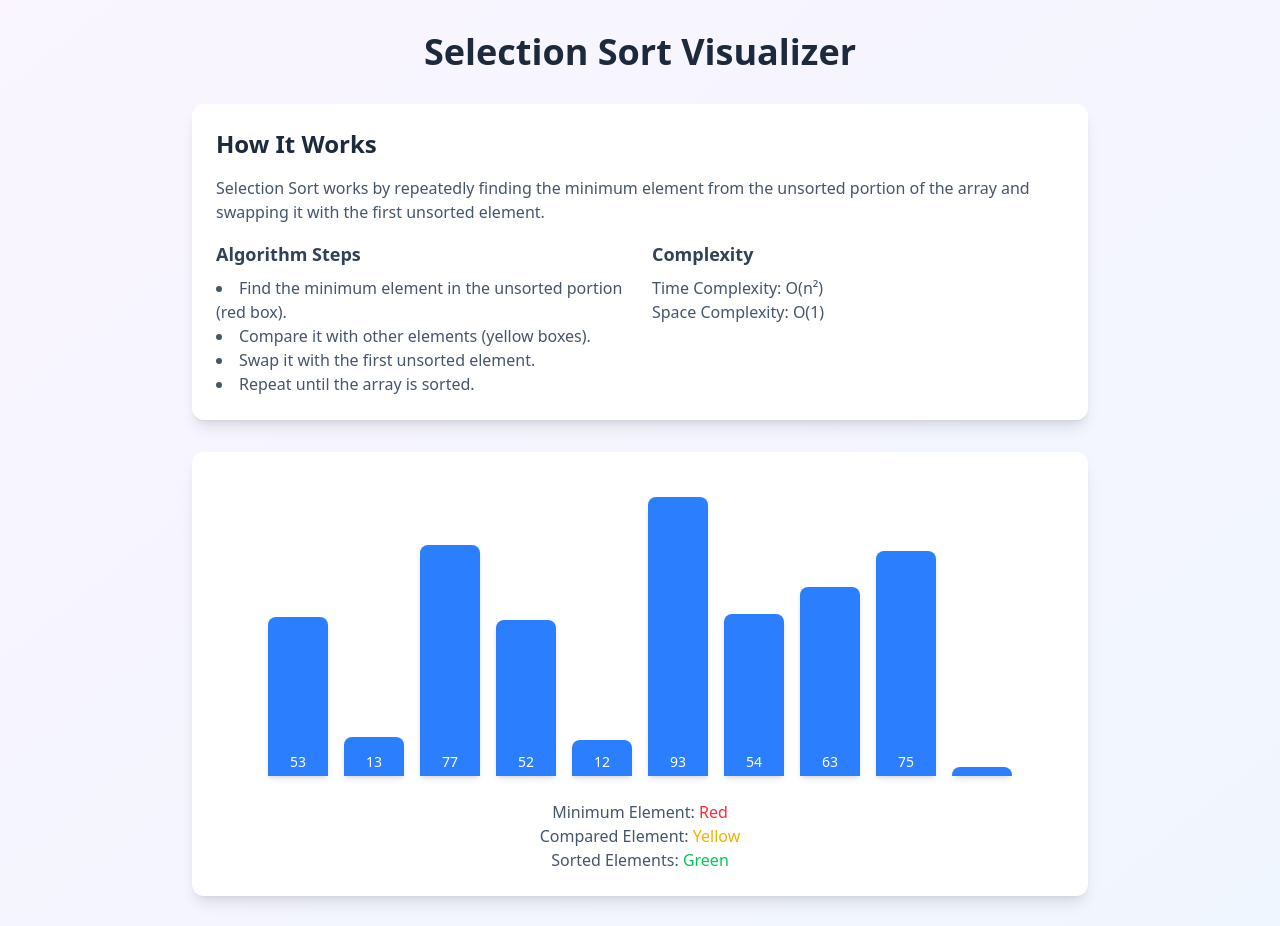
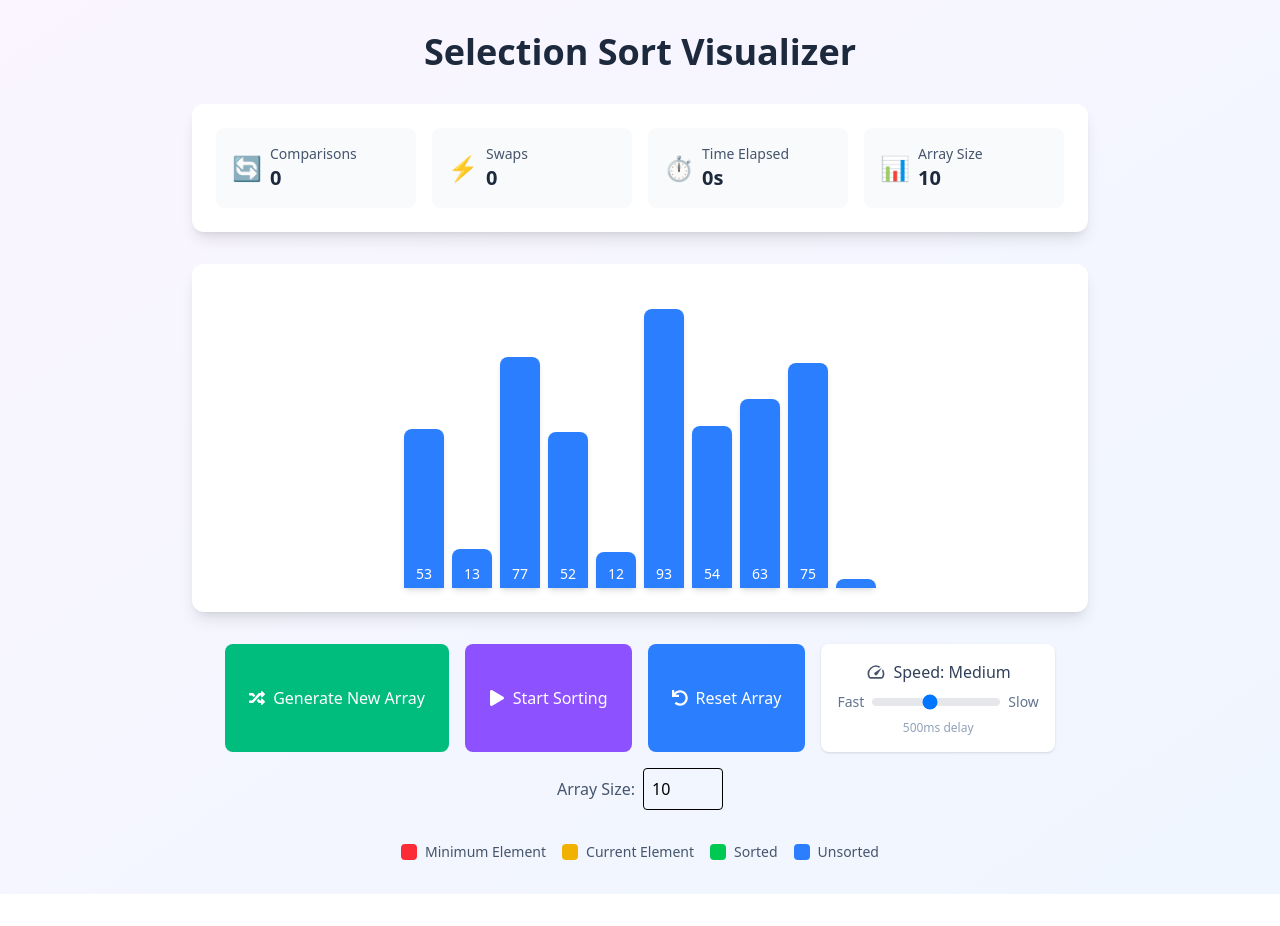
Before and after one commit to NikhilPatil2727/DSAVisualizer, a React (Vite) app: page / in a window 1280 px wide. Shown: the top 926 px of the page. After the commit the page ends 894 px from the top, so only its background shows below. Built offline with nearby package versions, Linux system fonts and the light colour scheme.

Commit message:
selection sort update

```diff
--- a/src/components/SelectionSortVisualizer.jsx
+++ b/src/components/SelectionSortVisualizer.jsx
@@ -1,167 +1,297 @@
-import React, { useState, useEffect } from 'react';
+import React, { useState, useEffect, useRef } from 'react';
+import { FaPlay, FaPause, FaRandom, FaUndo } from 'react-icons/fa';
+import { MdSpeed } from 'react-icons/md';
+
+const SPEED_OPTIONS = {
+  1000: 'Very Slow',
+  800: 'Slow',
+  500: 'Medium',
+  300: 'Fast',
+  100: 'Very Fast'
+};
 
 const SelectionSortVisualizer = () => {
   const [array, setArray] = useState([]);
   const [sorting, setSorting] = useState(false);
-  const [minIndex, setMinIndex] = useState(-1); // Index of the minimum element
-  const [currentIndex, setCurrentIndex] = useState(-1); // Current element being compared
-  const [sortedIndices, setSortedIndices] = useState([]); // Indices of sorted elements
-  const [swapping, setSwapping] = useState(false); // State to trigger swap animation
+  const [paused, setPaused] = useState(false);
+  const [minIndex, setMinIndex] = useState(-1);
+  const [currentIndex, setCurrentIndex] = useState(-1);
+  const [sortedIndices, setSortedIndices] = useState([]);
+  const [speed, setSpeed] = useState(500);
+  const [arraySize, setArraySize] = useState(10);
+  const [stats, setStats] = useState({
+    comparisons: 0,
+    swaps: 0,
+    timeElapsed: 0
+  });
 
-  // Generate a random array
+  const sortingRef = useRef(null);
+  const pausedRef = useRef(false);
+  const startTimeRef = useRef(null);
+
   const generateArray = () => {
-    const newArray = Array.from({ length: 10 }, () =>
+    const newArray = Array.from({ length: arraySize }, () =>
       Math.floor(Math.random() * 99) + 1
     );
+    resetState(newArray);
+  };
+
+  const resetState = (newArray = array) => {
     setArray(newArray);
+    setSorting(false);
+    setPaused(false);
+    pausedRef.current = false;
     setMinIndex(-1);
     setCurrentIndex(-1);
     setSortedIndices([]);
-    setSwapping(false);
+    setStats({ comparisons: 0, swaps: 0, timeElapsed: 0 });
+    startTimeRef.current = null;
+    if (sortingRef.current) {
+      clearTimeout(sortingRef.current);
+    }
   };
 
   useEffect(() => {
     generateArray();
-  }, []);
+    return () => {
+      if (sortingRef.current) {
+        clearTimeout(sortingRef.current);
+      }
+    };
+  }, [arraySize]);
 
-  // Selection Sort Algorithm
+  const sleep = (ms) => new Promise((resolve) => {
+    sortingRef.current = setTimeout(resolve, ms);
+  });
+
+  const updateStats = (comparisons, swaps) => {
+    const currentTime = Date.now();
+    const timeElapsed = startTimeRef.current ? currentTime - startTimeRef.current : 0;
+    setStats({ comparisons, swaps, timeElapsed });
+  };
+
   const selectionSort = async () => {
+    startTimeRef.current = Date.now();
     setSorting(true);
+    let comparisons = 0;
+    let swaps = 0;
     const arr = [...array];
     const n = arr.length;
 
     for (let i = 0; i < n - 1; i++) {
+      if (pausedRef.current) {
+        return;
+      }
+
       let minIdx = i;
-      setMinIndex(minIdx); // Highlight the current minimum element
-      await new Promise((resolve) => setTimeout(resolve, 800));
+      setMinIndex(minIdx);
+      await sleep(speed);
 
       for (let j = i + 1; j < n; j++) {
-        setCurrentIndex(j); // Highlight the element being compared
-        await new Promise((resolve) => setTimeout(resolve, 500));
+        if (pausedRef.current) {
+          return;
+        }
+
+        setCurrentIndex(j);
+        comparisons++;
+        updateStats(comparisons, swaps);
+        await sleep(speed / 2);
 
         if (arr[j] < arr[minIdx]) {
           minIdx = j;
-          setMinIndex(minIdx); // Update the minimum element
-          await new Promise((resolve) => setTimeout(resolve, 500));
+          setMinIndex(minIdx);
+          await sleep(speed / 2);
         }
       }
 
-      // Swap the minimum element with the first unsorted element
       if (minIdx !== i) {
-        setSwapping(true); // Trigger swap animation
-        await new Promise((resolve) => setTimeout(resolve, 500));
-
-        // Swap elements
-        const temp = arr[i];
-        arr[i] = arr[minIdx];
-        arr[minIdx] = temp;
+        swaps++;
+        [arr[i], arr[minIdx]] = [arr[minIdx], arr[i]];
         setArray([...arr]);
-
-        await new Promise((resolve) => setTimeout(resolve, 800));
-        setSwapping(false); // Reset swap animation
+        updateStats(comparisons, swaps);
+        await sleep(speed);
       }
 
-      setSortedIndices((prev) => [...prev, i]); // Mark this index as sorted
+      setSortedIndices((prev) => [...prev, i]);
     }
 
-    setSortedIndices((prev) => [...prev, n - 1]); // Mark the last element as sorted
+    setSortedIndices((prev) => [...prev, n - 1]);
     setMinIndex(-1);
     setCurrentIndex(-1);
     setSorting(false);
+    setPaused(false);
+    pausedRef.current = false;
+  };
+
+  const handleSortingControl = () => {
+    if (!sorting) {
+      setPaused(false);
+      pausedRef.current = false;
+      selectionSort();
+    } else {
+      setPaused(true);
+      pausedRef.current = true;
+    }
   };
 
   return (
     <div className="flex flex-col items-center min-h-screen bg-gradient-to-br from-purple-50 to-blue-50 p-4 md:p-8">
       <h1 className="text-4xl font-bold text-slate-800 mb-8">Selection Sort Visualizer</h1>
 
-      {/* Information Section */}
+      {/* Stats Dashboard */}
       <div className="w-full max-w-4xl bg-white rounded-xl shadow-lg p-6 mb-8">
-        <h2 className="text-2xl font-bold text-slate-800 mb-4">How It Works</h2>
-        <p className="text-slate-600 mb-4">
-          Selection Sort works by repeatedly finding the minimum element from the unsorted portion of the array and swapping it with the first unsorted element.
-        </p>
-        <div className="grid md:grid-cols-2 gap-6">
-          <div>
-            <h3 className="text-lg font-semibold text-slate-700 mb-2">Algorithm Steps</h3>
-            <ul className="list-disc list-inside text-slate-600">
-              <li>Find the minimum element in the unsorted portion (red box).</li>
-              <li>Compare it with other elements (yellow boxes).</li>
-              <li>Swap it with the first unsorted element.</li>
-              <li>Repeat until the array is sorted.</li>
-            </ul>
+        <div className="grid grid-cols-2 md:grid-cols-4 gap-4">
+          <div className="bg-slate-50 p-4 rounded-lg">
+            <div className="flex items-center gap-2">
+              <span className="text-2xl">🔄</span>
+              <div>
+                <h3 className="text-sm text-slate-600">Comparisons</h3>
+                <p className="text-xl font-bold text-slate-800">{stats.comparisons}</p>
+              </div>
+            </div>
           </div>
-          <div>
-            <h3 className="text-lg font-semibold text-slate-700 mb-2">Complexity</h3>
-            <ul className="text-slate-600">
-              <li><span className="font-medium">Time Complexity:</span> O(n²)</li>
-              <li><span className="font-medium">Space Complexity:</span> O(1)</li>
-            </ul>
+          <div className="bg-slate-50 p-4 rounded-lg">
+            <div className="flex items-center gap-2">
+              <span className="text-2xl">⚡</span>
+              <div>
+                <h3 className="text-sm text-slate-600">Swaps</h3>
+                <p className="text-xl font-bold text-slate-800">{stats.swaps}</p>
+              </div>
+            </div>
+          </div>
+          <div className="bg-slate-50 p-4 rounded-lg">
+            <div className="flex items-center gap-2">
+              <span className="text-2xl">⏱️</span>
+              <div>
+                <h3 className="text-sm text-slate-600">Time Elapsed</h3>
+                <p className="text-xl font-bold text-slate-800">
+                  {Math.floor(stats.timeElapsed / 1000)}s
+                </p>
+              </div>
+            </div>
+          </div>
+          <div className="bg-slate-50 p-4 rounded-lg">
+            <div className="flex items-center gap-2">
+              <span className="text-2xl">📊</span>
+              <div>
+                <h3 className="text-sm text-slate-600">Array Size</h3>
+                <p className="text-xl font-bold text-slate-800">{arraySize}</p>
+              </div>
+            </div>
           </div>
         </div>
       </div>
 
-      {/* Visualization Section */}
+      {/* Visualization */}
       <div className="w-full max-w-4xl bg-white rounded-xl shadow-lg p-6 mb-8">
-        <div className="flex justify-center items-end gap-2 md:gap-4 h-[300px]">
+        <div className="flex justify-center items-end gap-2 h-[300px]">
           {array.map((value, idx) => (
             <div
               key={idx}
-              className={`flex flex-col items-center justify-end transition-all duration-300 ${
-                idx === minIndex
-                  ? 'bg-red-500'
-                  : idx === currentIndex
-                  ? 'bg-yellow-500'
-                  : sortedIndices.includes(idx)
-                  ? 'bg-green-500'
-                  : 'bg-blue-500'
-              } rounded-t-lg shadow-md`}
-              style={{
-                width: '60px',
-                height: `${value * 3}px`,
-                transform: swapping && (idx === minIndex || idx === currentIndex) ? 'translateY(-20px)' : 'translateY(0)',
-                transition: 'transform 0.5s ease-in-out',
-              }}
+              className={`flex flex-col items-center justify-end transition-all duration-300
+                ${idx === minIndex ? 'bg-red-500' :
+                  idx === currentIndex ? 'bg-yellow-500' :
+                  sortedIndices.includes(idx) ? 'bg-green-500' :
+                  'bg-blue-500'}
+                rounded-t-lg shadow-md`}
+              style={{ width: '40px', height: `${value * 3}px` }}
             >
               <span className="text-white font-medium text-sm mb-1">{value}</span>
             </div>
           ))}
         </div>
-        <div className="mt-6 text-center text-slate-600">
-          <p>
-            <span className="font-medium">Minimum Element:</span>{" "}
-            <span className="text-red-500">Red</span>
-          </p>
-          <p>
-            <span className="font-medium">Compared Element:</span>{" "}
-            <span className="text-yellow-500">Yellow</span>
-          </p>
-          <p>
-            <span className="font-medium">Sorted Elements:</span>{" "}
-            <span className="text-green-500">Green</span>
-          </p>
-        </div>
       </div>
 
-      {/* Controls Section */}
-      <div className="flex flex-col sm:flex-row gap-4 mb-8">
+      {/* Controls */}
+      <div className="w-full max-w-4xl flex flex-wrap gap-4 justify-center mb-8">
         <button
           onClick={generateArray}
           disabled={sorting}
           className="px-6 py-3 bg-emerald-500 hover:bg-emerald-600 disabled:bg-slate-400
-                     text-white font-medium rounded-lg transition-colors duration-200
-                     disabled:cursor-not-allowed"
+                   text-white font-medium rounded-lg transition-colors duration-200
+                   disabled:cursor-not-allowed flex items-center gap-2"
         >
+          <FaRandom />
           Generate New Array
         </button>
         <button
-          onClick={selectionSort}
-          disabled={sorting}
-          className="px-6 py-3 bg-violet-500 hover:bg-violet-600 disabled:bg-slate-400
-                     text-white font-medium rounded-lg transition-colors duration-200
-                     disabled:cursor-not-allowed"
+          onClick={handleSortingControl}
+          className={`px-6 py-3 ${sorting && !paused ? 'bg-yellow-500 hover:bg-yellow-600' :
+                                 paused ? 'bg-green-500 hover:bg-green-600' :
+                                 'bg-violet-500 hover:bg-violet-600'}
+                   text-white font-medium rounded-lg transition-colors duration-200
+                   flex items-center gap-2`}
         >
-          Sort Array
+          {sorting && !paused ? <FaPause /> : <FaPlay />}
+          {sorting && !paused ? "Pause Sorting" : paused ? "Resume Sorting" : "Start Sorting"}
         </button>
+        <button
+          onClick={() => resetState()}
+          className="px-6 py-3 bg-blue-500 hover:bg-blue-600
+                   text-white font-medium rounded-lg transition-colors duration-200
+                   flex items-center gap-2"
+        >
+          <FaUndo />
+          Reset Array
+        </button>
+
+        {/* Enhanced Speed Control */}
+        <div className="flex flex-col items-center gap-2 bg-white p-4 rounded-lg shadow-sm">
+          <div className="flex items-center gap-2">
+            <MdSpeed className="text-slate-600 text-xl" />
+            <span className="text-slate-700 font-medium">
+              Speed: {SPEED_OPTIONS[speed] || 'Custom'}
+            </span>
+          </div>
+          <div className="flex items-center gap-2">
+            <span className="text-sm text-slate-500">Fast</span>
+            <input
+              type="range"
+              min="100"
+              max="1000"
+              step="100"
+              value={speed}
+              onChange={(e) => setSpeed(Number(e.target.value))}
+              className="w-32 h-2 bg-gray-200 rounded-lg appearance-none cursor-pointer"
+            />
+            <span className="text-sm text-slate-500">Slow</span>
+          </div>
+          <span className="text-xs text-slate-400">
+            {speed}ms delay
+          </span>
+        </div>
+
+        <div className="flex items-center gap-2">
+          <span className="text-slate-600">Array Size:</span>
+          <input
+            type="number"
+            min="5"
+            max="50"
+            value={arraySize}
+            onChange={(e) => setArraySize(Number(e.target.value))}
+            className="w-20 p-2 border rounded"
+          />
+        </div>
+      </div>
+
+      {/* Legend */}
+      <div className="flex flex-wrap gap-4 text-sm text-slate-600 justify-center">
+        <div className="flex items-center gap-2">
+          <div className="w-4 h-4 bg-red-500 rounded"></div>
+          <span>Minimum Element</span>
+        </div>
+        <div className="flex items-center gap-2">
+          <div className="w-4 h-4 bg-yellow-500 rounded"></div>
+          <span>Current Element</span>
+        </div>
+        <div className="flex items-center gap-2">
+          <div className="w-4 h-4 bg-green-500 rounded"></div>
+          <span>Sorted</span>
+        </div>
+        <div className="flex items-center gap-2">
+          <div className="w-4 h-4 bg-blue-500 rounded"></div>
+          <span>Unsorted</span>
+        </div>
       </div>
     </div>
   );
```
